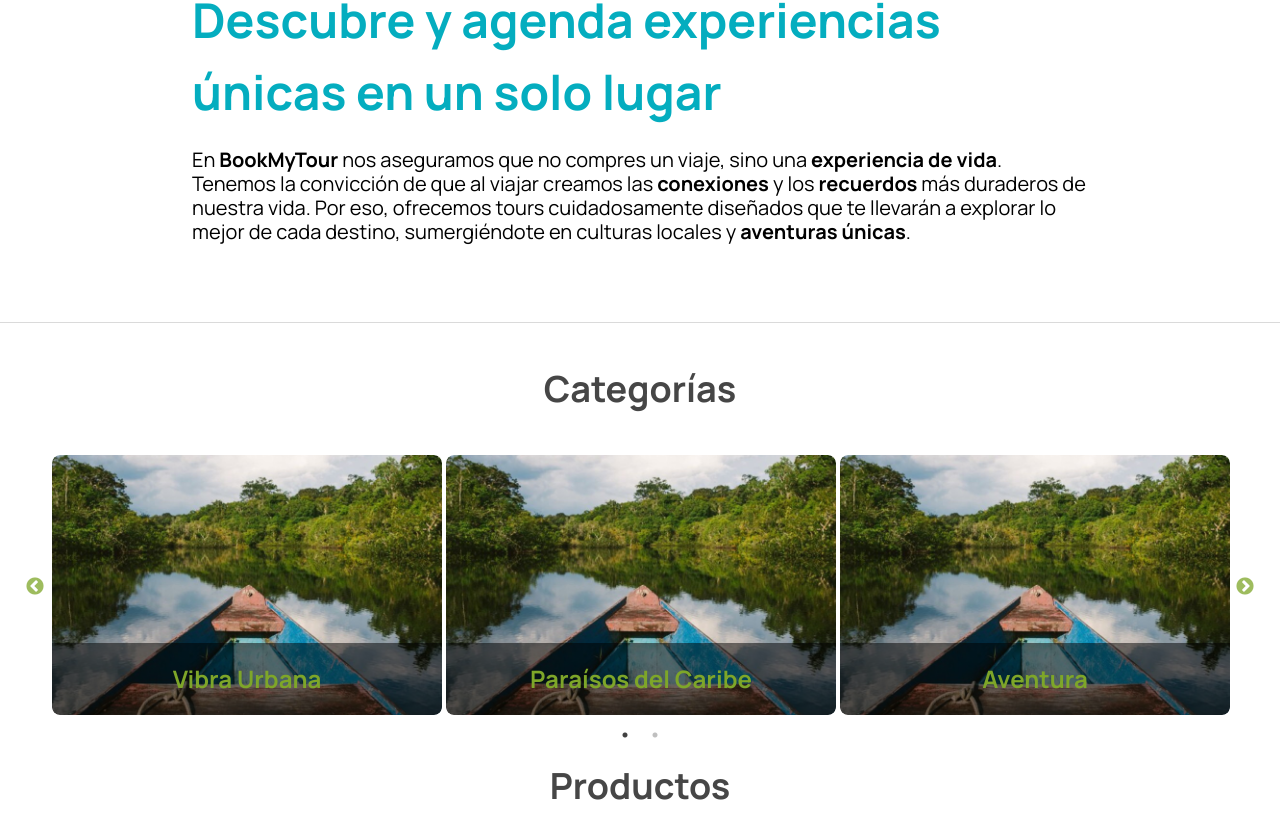
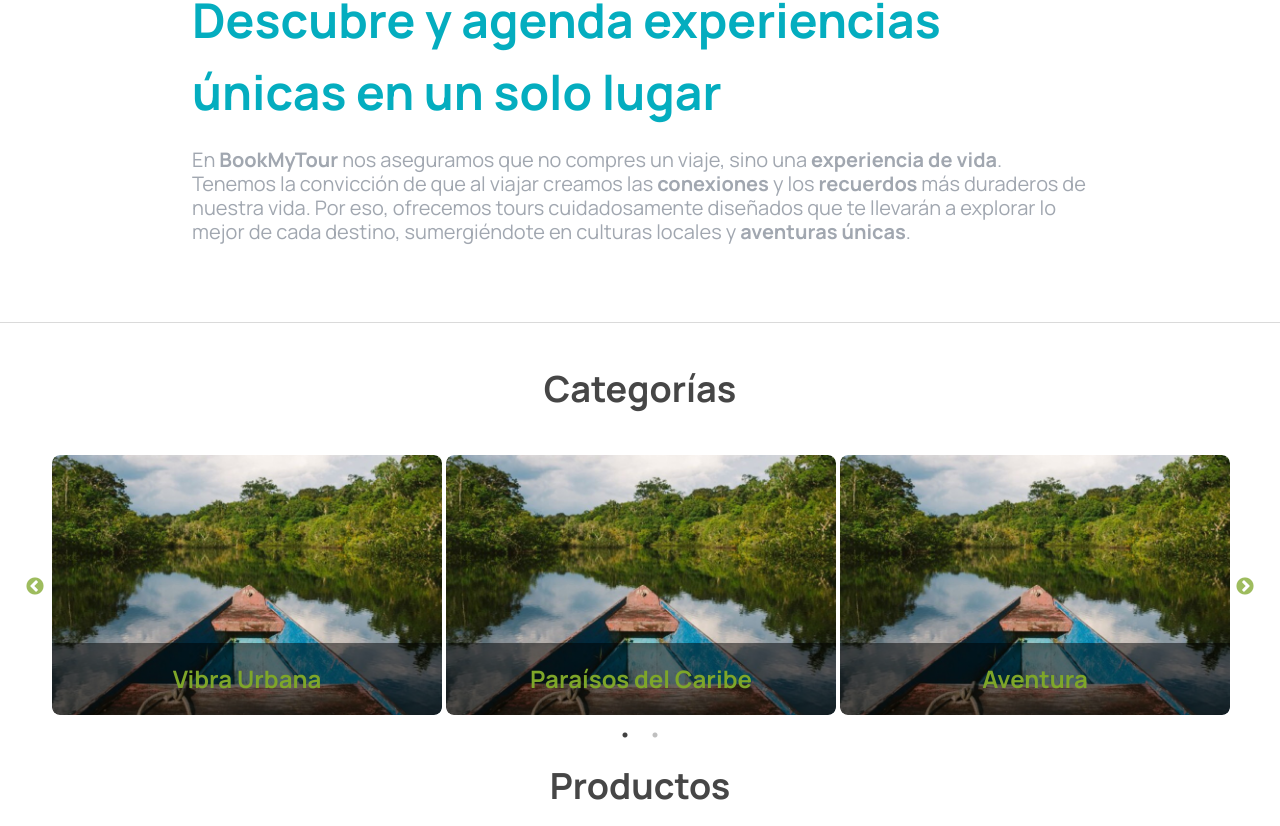
Before and after one commit to rayrodriguez028/BMT-FRONT, a React (Vite) app in the folder bookmytour-project/: page / in a window 1280 px wide. Shown: the part 1134-1960 px from the top of the page. Built offline with nearby package versions, Linux system fonts and the light colour scheme; no server answers.

Commit message:
feat: style card adjustments

```diff
--- a/bookmytour-project/src/Routes/Home.jsx
+++ b/bookmytour-project/src/Routes/Home.jsx
@@ -158,7 +158,13 @@ const Home = () => {
       </div>
       <div className={Styles.sectionContainer}>
         <h2>Descubre y agenda experiencias únicas en un solo lugar</h2>
-        <p style={{ fontSize: "1.25rem", lineHeight: "1.5rem" }}>
+        <p
+          style={{
+            fontSize: "1.25rem",
+            lineHeight: "1.5rem",
+            color: "#A1A7B0",
+          }}
+        >
           En <b>BookMyTour</b> nos aseguramos que no compres un viaje, sino una
           <b> experiencia de vida</b>. Tenemos la convicción de que al viajar
           creamos las <b>conexiones</b> y los <b>recuerdos</b> más duraderos de
--- a/bookmytour-project/src/Styles/Body.module.css
+++ b/bookmytour-project/src/Styles/Body.module.css
@@ -124,7 +124,6 @@
 
 .recommendations {
     margin-top: 70px;
-    margin-bottom: 70px;
     padding: 0px 350px 0px 350px;
     background-color: #027373;
     border-radius: 35px 35px 0px 0px;
--- a/bookmytour-project/src/Styles/Card.module.css
+++ b/bookmytour-project/src/Styles/Card.module.css
@@ -1,10 +1,10 @@
 .container {
     width: 45%;
     border-radius: 24px;
-    height: 480px;
     border: 1px solid rgba(0, 0, 0, 0.5);
     background-color: #fff;
     margin-bottom: 20px;
+    padding-bottom: 2rem;
     cursor: pointer;
     transition: transform 0.4s ease, box-shadow 0.4s ease;
 }
@@ -21,8 +21,9 @@
 
 .container img {
     width: 100%;
-    height: 269px;
+    height: 270px;
     border-radius: 22px;
+    object-fit: cover;
 }
 
 .container:hover img {
@@ -36,6 +37,7 @@
 
 .container p {
     color: #A1A7B0;
+    font-size: 0.9rem;
 }
 
 .container:hover p {
```
